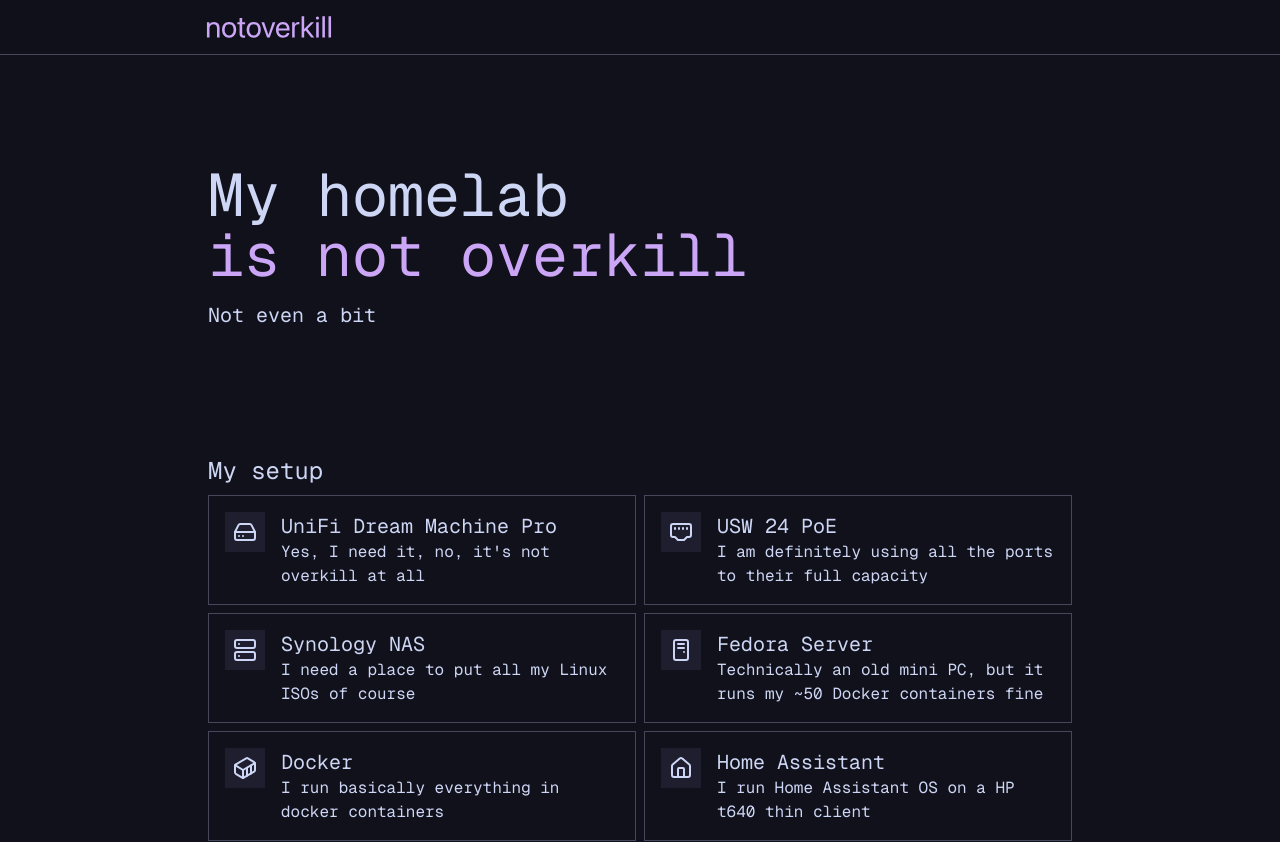
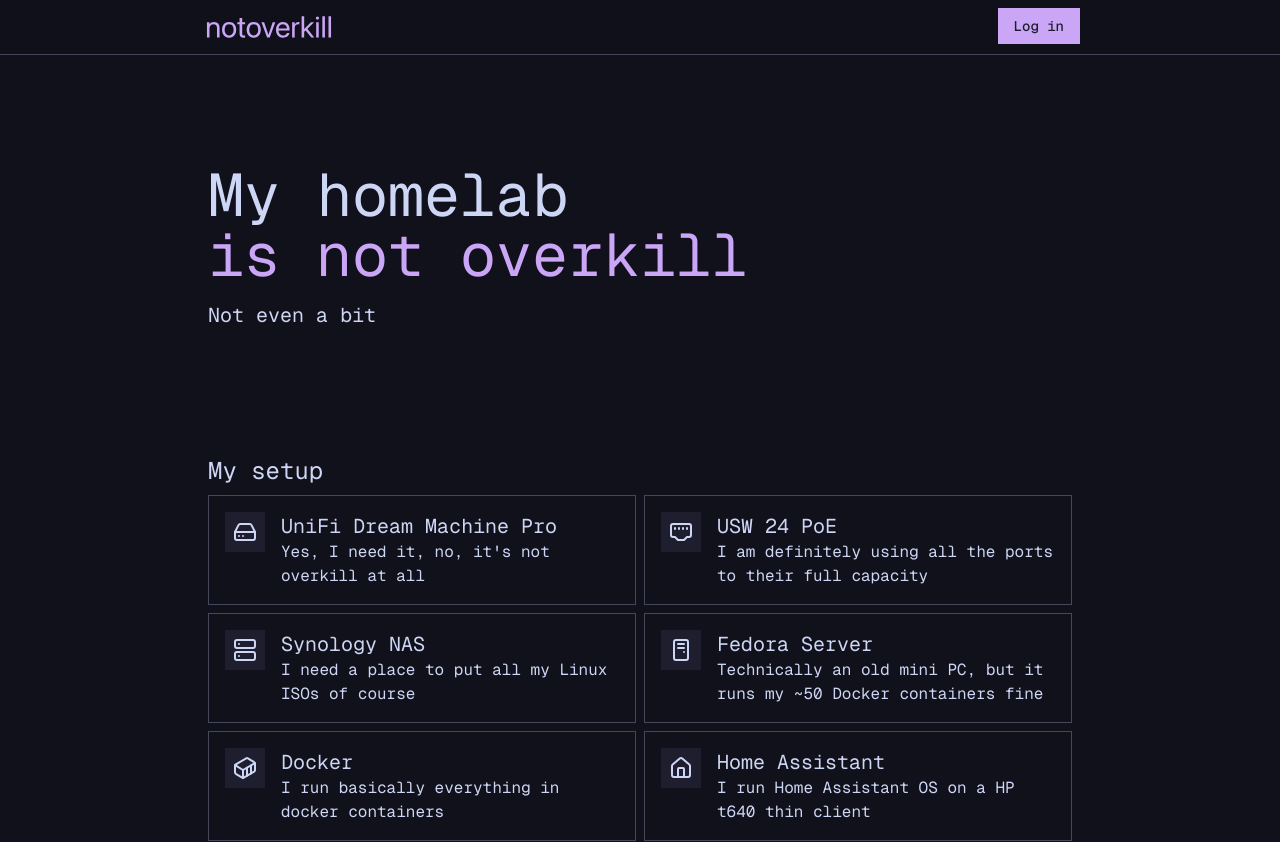
Before and after one commit to Inglan/notoverkill.com, a Next.js app: page / in a window 1280 px wide. Shown: the top 842 px of the page. Built offline with nearby package versions, Linux system fonts and the light colour scheme.

Commit message:
add log in button back

```diff
--- a/components/header.tsx
+++ b/components/header.tsx
@@ -14,7 +14,7 @@ export default function Header() {
             height={76 / 2}
           />
           <div className="grow"></div>
-          <Button className="hidden" asChild>
+          <Button asChild>
             <Link href="https://sso.notoverkill.com">Log in</Link>
           </Button>
         </nav>
```
